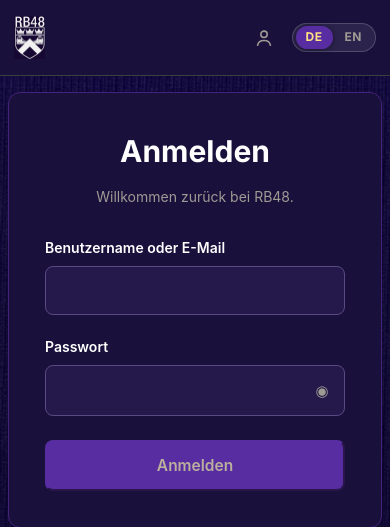
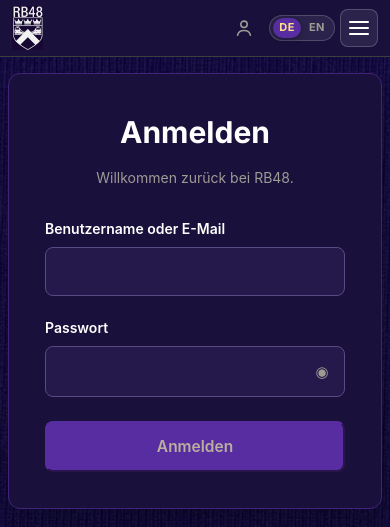
Before and after one commit to DANeoDev/RB48Glicko, a Flask app: page /login?next=/admin/feedback in a window 390 px wide. Shown: the top 527 px of the page. Run offline with Flask 3, Linux system fonts and the light colour scheme.

Commit message:
fix(mobile): restore mobile navbar hamburger button and export open feedback logs only

```diff
--- a/web/static/style.css
+++ b/web/static/style.css
@@ -56,10 +56,6 @@ main {
     z-index: 1000;
 }
 
-.nav-mobile-toggle {
-    display: none !important;
-}
-
 .navbar {
     max-width: var(--content-width);
     margin: 0 auto;
@@ -127,6 +123,16 @@ main {
 .nav-mobile-toggle {
     display: none;
     touch-action: manipulation;
+}
+
+/* =========================
+   Navbar Right Actions
+   ========================= */
+.nav-actions {
+    display: flex;
+    align-items: center;
+    gap: 8px;
+    flex-shrink: 0;
 }
 
 /* =========================
@@ -295,7 +301,8 @@ main {
 }
 
 .profile-menu:hover .profile-dropdown,
-.profile-menu:focus-within .profile-dropdown {
+.profile-menu:focus-within .profile-dropdown,
+.profile-menu.open .profile-dropdown {
     opacity: 1;
     visibility: visible;
     transform: translateY(0);
@@ -1168,8 +1175,14 @@ a:hover { color: var(--accent-hover); }
         padding: 10px 14px;
         position: relative;
     }
+    .logo {
+        height: 38px;
+    }
+    .nav-actions {
+        gap: 6px;
+    }
     .nav-mobile-toggle {
-        display: flex;
+        display: flex !important;
         flex-direction: column;
         justify-content: center;
         align-items: center;
@@ -1183,6 +1196,7 @@ a:hover { color: var(--accent-hover); }
         padding: 8px;
         transition: all 0.2s ease;
         flex-shrink: 0;
+        -webkit-tap-highlight-color: transparent;
     }
     .nav-mobile-toggle:hover {
         background: rgba(123, 82, 197, 0.3);
@@ -1207,8 +1221,8 @@ a:hover { color: var(--accent-hover); }
     }
 
     .nav-links {
-        position: fixed;
-        top: 60px;
+        position: absolute;
+        top: 100%;
         left: 0;
         right: 0;
         background: rgba(20, 11, 40, 0.98);
@@ -1220,8 +1234,9 @@ a:hover { color: var(--accent-hover); }
         align-items: stretch;
         gap: 0;
         padding: 10px 14px 18px;
-        max-height: calc(100vh - 100px);
+        max-height: calc(100vh - 80px);
         overflow-y: auto;
+        -webkit-overflow-scrolling: touch;
         z-index: 1050;
         display: none;
         opacity: 0;
@@ -1247,6 +1262,56 @@ a:hover { color: var(--accent-hover); }
     }
     .nav-links a:hover, .nav-links a.active {
         background: rgba(123, 82, 197, 0.25);
+    }
+}
+
+@media (max-width: 600px) {
+    .navbar {
+        padding: 8px 12px;
+    }
+    .logo {
+        height: 34px;
+        max-width: 105px;
+    }
+    .nav-actions {
+        gap: 5px;
+    }
+    .nav-noise-btn {
+        padding: 5px 8px !important;
+        font-size: 12px !important;
+    }
+    #nav-noise-mode-label {
+        display: none !important;
+    }
+    .lang-toggle-btn {
+        padding: 3px 6px !important;
+        font-size: 11px !important;
+    }
+}
+
+@media (max-width: 380px) {
+    .navbar {
+        padding: 8px 8px;
+    }
+    .logo {
+        height: 30px;
+        max-width: 90px;
+    }
+    .nav-actions {
+        gap: 4px;
+    }
+    #nav-noise-toggle-btn {
+        padding: 5px 6px !important;
+        font-size: 11.5px !important;
+    }
+    .profile-button {
+        width: 34px;
+        height: 34px;
+    }
+    .nav-mobile-toggle {
+        width: 36px;
+        height: 36px;
+        padding: 7px;
     }
 }
 
--- a/web/templates/admin_feedback.html
+++ b/web/templates/admin_feedback.html
@@ -178,9 +178,9 @@
 
 <script>
 document.getElementById('copy-ai-logs-btn')?.addEventListener('click', () => {
-    const cards = document.querySelectorAll('.feedback-card');
+    const cards = Array.from(document.querySelectorAll('.feedback-card')).filter(card => card.dataset.status === 'open');
     if (!cards.length) {
-        alert('Keine Feedback-Einträge zum Kopieren vorhanden.');
+        alert('Keine offenen (unerledigten) Feedback-Einträge zum Kopieren vorhanden.');
         return;
     }
 
--- a/web/templates/base.html
+++ b/web/templates/base.html
@@ -303,7 +303,7 @@
                 </a>
             {% endif %}
         </div>
-        <div style="display: flex; align-items: center; gap: 8px;">
+        <div class="nav-actions">
             {% if current_user and has_tier('user') %}
                 <button type="button" id="nav-noise-toggle-btn" class="nav-noise-btn" onclick="window.RB48Noise.toggle()" title="{{ t('nav.noise_title', 'Make some noise anywhere on the page') }}">
                     {{ t('nav.noise', '📢 Noise') }}
@@ -634,6 +634,21 @@ if (navToggle && navLinks) {
         });
     });
 }
+
+// Profile menu click/tap toggle for mobile & touch devices
+const profileMenu = document.querySelector(".profile-menu");
+const profileBtn = document.querySelector(".profile-button");
+if (profileMenu && profileBtn) {
+    profileBtn.addEventListener("click", (e) => {
+        e.stopPropagation();
+        profileMenu.classList.toggle("open");
+    });
+    document.addEventListener("click", (e) => {
+        if (!profileMenu.contains(e.target)) {
+            profileMenu.classList.remove("open");
+        }
+    });
+}
 </script>
 
 <!-- Global Search Modal & Backdrop -->
```
Also changed, not shown: tests/test_feedback.py (+8 -0 lines), tests/test_routes.py (+14 -0 lines).
